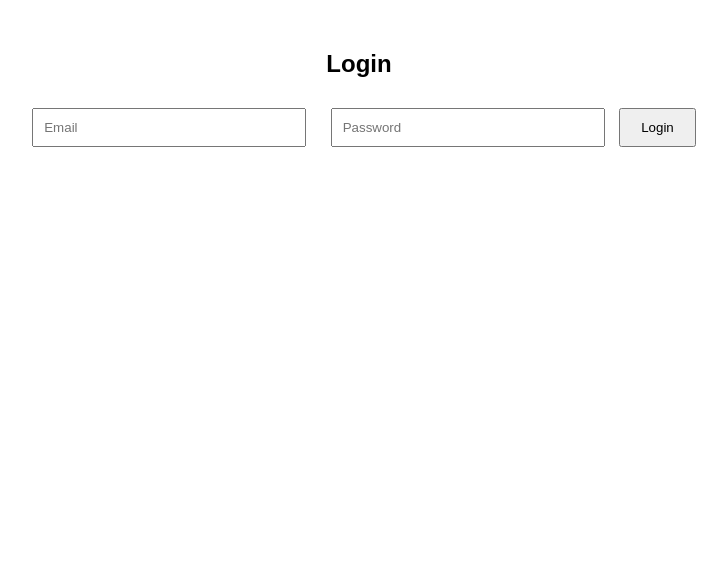
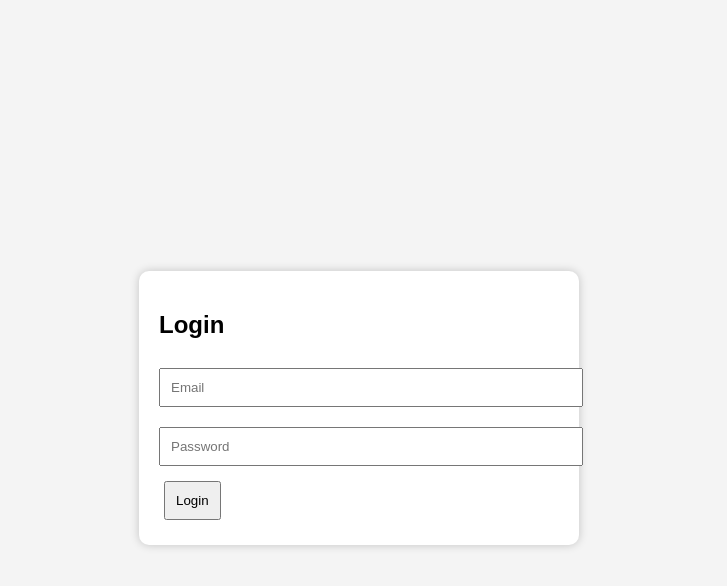
Before and after one commit to priyayadav25/task-management-app, a plain HTML site: page frontend/login.html in a window 1280 px wide. Shown: the whole page, without its empty margins (281-1008 px from the left). Drawn offline with Linux system fonts and the light colour scheme; files that its build step writes are made by us from their sources.

Commit message:
Update style.css

```diff
--- a/style.css
+++ b/style.css
@@ -1,20 +1,41 @@
 body{
-font-family:Arial;
-text-align:center;
-margin-top:50px;
+font-family:Arial,sans-serif;
+background:#f4f4f4;
+display:flex;
+justify-content:center;
+align-items:center;
+min-height:100vh;
+}
+
+.container{
+background:white;
+padding:20px;
+border-radius:10px;
+width:400px;
+box-shadow:0 0 10px rgba(0,0,0,0.2);
 }
 
 input{
+width:100%;
 padding:10px;
-margin:10px;
-width:250px;
+margin:10px 0;
 }
 
 button{
-padding:10px 20px;
+padding:10px;
+margin:5px;
 cursor:pointer;
 }
 
 li{
-margin:10px;
+margin:10px 0;
+list-style:none;
 }
+
+@media(max-width:600px){
+
+.container{
+width:90%;
+}
+
+}
```
